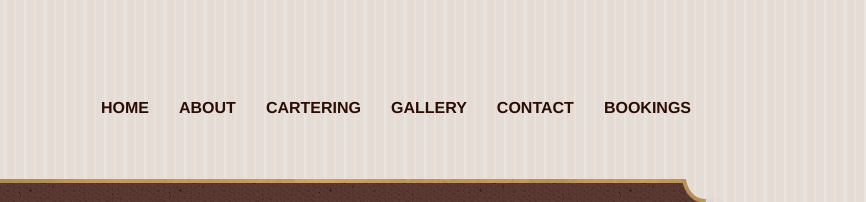
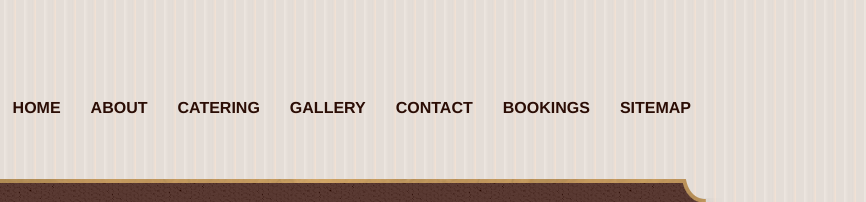
Before and after one commit to rasikagaonkar/wedding, a plain HTML site: page gallery.html in a window 1280 px wide. Shown: the top 202 px of the page, 414-1280 px from the left. Drawn offline with Linux system fonts and the light colour scheme.

Commit message:
Update gallery.html

```diff
--- a/gallery.html
+++ b/gallery.html
@@ -21,7 +21,7 @@
 
 
 			                   <li>
-				               <a href=" cartering.html"> Cartering</a>
+				               <a href=" catering.html"> Catering</a>
 			                          </li>
 				<li>
 					<a href="gallery.html">Gallery</a>
@@ -35,6 +35,7 @@
                                                                                         <li>
 				<a href="bookings.html">Bookings</a>
 			</li>
+			<li><a href="sitemap.html">SITEMAP</a></li>
 			</ul>
 		</div>
 		<div id="figure">
```
